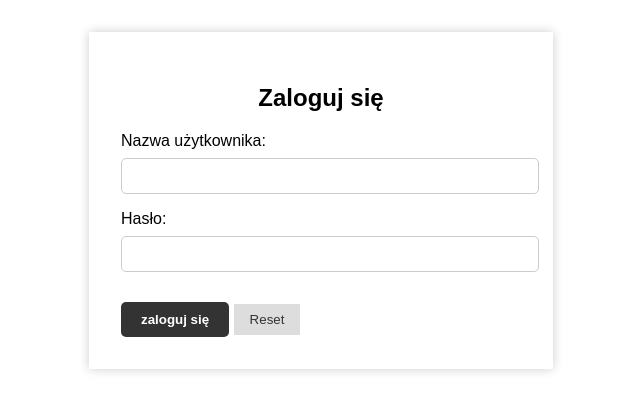
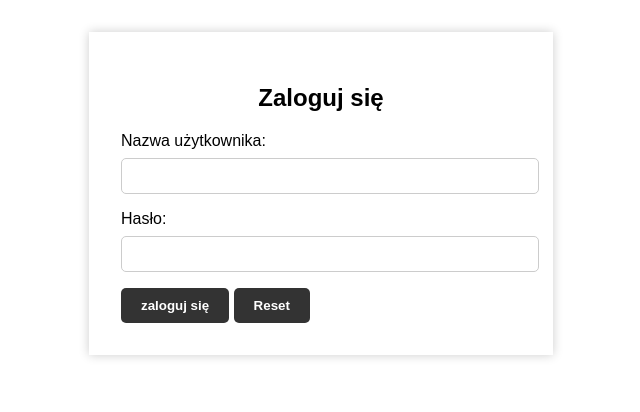
Before and after one commit to mikolajroot/praktyki, a PHP site: page /login.php in a window 1280 px wide. Shown: the top 412 px of the page, without its empty margins (319-959 px from the left). Run offline with PHP 8.4, Linux system fonts and the light colour scheme.

Commit message:
Update login.css

```diff
--- a/login.css
+++ b/login.css
@@ -51,14 +51,21 @@
   background-color: #fff;
   color: #333;
 }
+input[type="reset"] {
+  background-color: #333;
+  font-weight: bold;
+  color: #fff;
+  border: none;
+  padding: 10px 20px;
+  border-radius: 5px;
+  cursor: pointer;
+  transition: background-color 0.3s ease-in-out;
+}
+
+input[type="reset"]:hover {
+  background-color: #fff;
+  color: #333;
+}
 .error-message {
   color: red;
 }
-  input[type="reset"] {
-    background-color: #ddd;
-    color: #333;
-    border: none;
-    padding: 8px 16px;
-    margin-top: 16px;
-    cursor: pointer;
-  }
```
Lines whose indentation alone changed are shown as unchanged.
